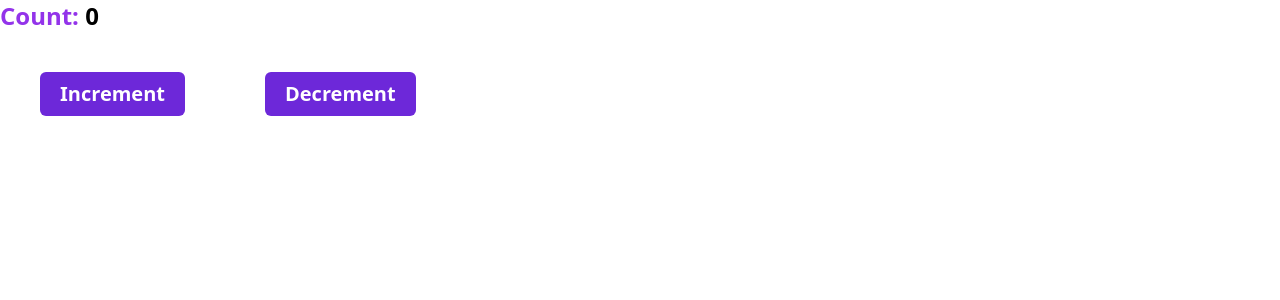
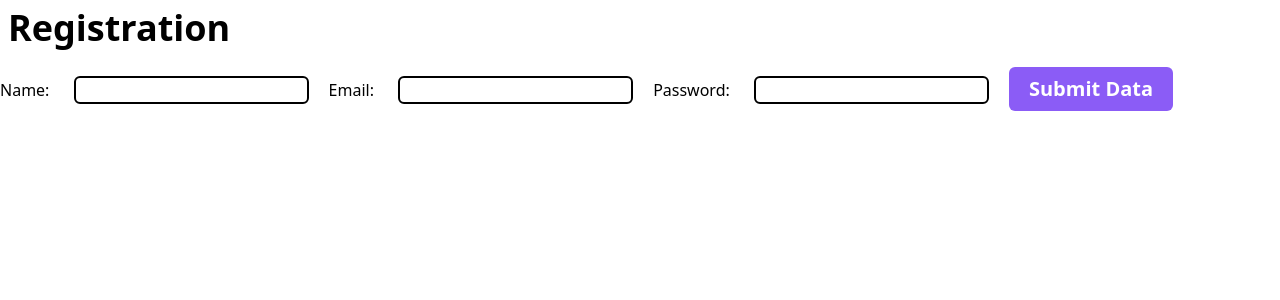
Before and after one commit to Ujjal-ENG/start-learn-react, a React (Create React App) app: page / in a window 1280 px wide. Shown: the top 300 px of the page. Built offline with nearby package versions, Linux system fonts and the light colour scheme.

Commit message:
done the form section

```diff
--- a/src/App.js
+++ b/src/App.js
@@ -1,10 +1,10 @@
 import React from 'react';
-import CountState from './HOOKS_USE-STATE/CountState';
+import Form from './components/Form';
 
 const App = () => {
     return (
         <>
-            <CountState />
+            <Form />
         </>
     );
 };
--- /dev/null
+++ b/src/components/Form.js
@@ -0,0 +1,43 @@
+import React, { useState } from 'react';
+
+const Form = () => {
+    const [change, setChange] = useState({
+        name: '',
+        email: '',
+        password: ''
+    });
+    const { name, email, password } = change;
+    const handleChange = (e) => {
+        setChange({
+            ...change,
+            [e.target.id]: e.target.value
+        });
+    };
+
+    const handleSubmit = (e) => {
+        e.preventDefault();
+        console.log(change);
+    };
+    return (
+        <div>
+            <h1 className="text-4xl font-bold p-2 ">Registration</h1>
+
+            <form onSubmit={handleSubmit}>
+                <label htmlFor="name">Name: </label>
+                <input type="text" name="name" id="name" className="outline-orange-600 border-2 border-black rounded-md m-5" value={name} onChange={handleChange} />
+
+                <label htmlFor="email">Email: </label>
+                <input type="email" name="email" id="email" className="outline-orange-600 border-2 border-black rounded-md m-5" value={email} onChange={handleChange} />
+
+                <label htmlFor="password">Password: </label>
+                <input type="password" name="password" id="password" className="outline-orange-600 border-2 border-black rounded-md m-5" value={password} onChange={handleChange} />
+
+                <button type="submit" className="px-5 py-2 bg-violet-500 text-white text-xl font-bold rounded-md">
+                    Submit Data
+                </button>
+            </form>
+        </div>
+    );
+};
+
+export default Form;
```
